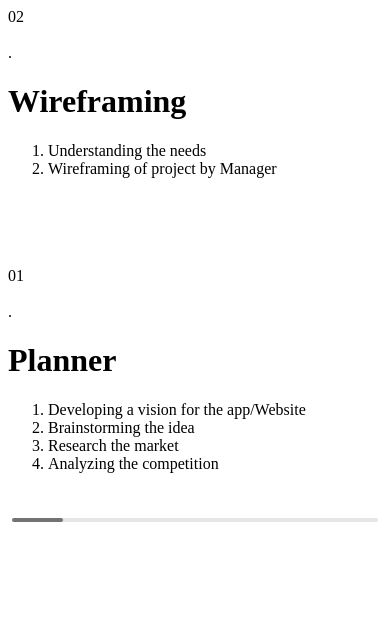
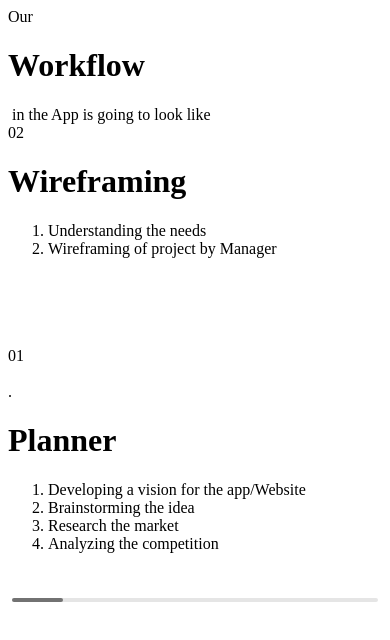
Before and after one commit to Muzamilkhan110/CR-Clone, a Next.js app: page /Detail-Industries/Workproc in a window 390 px wide. Shown: the top 640 px of the page. Built offline with nearby package versions, Linux system fonts and the light colour scheme.

Commit message:
Responsive WorkFlow Section

```diff
--- a/app/globals.css
+++ b/app/globals.css
@@ -80,6 +80,8 @@
 }
 /* Style the scrollbar track */
 .swiper-scrollbar {
+  position: relative;
+  top: 1px;
   background-color: #d7392f; /* Light gray for the track */
   height: 8px; /* Adjust height */
   width: 10px;
--- /dev/null
+++ b/components/workflow/SmallWork.tsx
@@ -0,0 +1,34 @@
+import React from 'react'
+
+interface SmallWorkProps{
+
+    number: string;
+    title: string;
+    orderlist?: string[];
+
+}
+
+const SmallWork:React.FC<SmallWorkProps>=({ number , title , orderlist}) => {
+  return (
+    <div className='max-w-[560px] m-auto py-6'>
+
+        <div className='flex flex-col justify-center'>
+        <div className='flex justify-center'>
+         <span className="p-4 text-base rounded-full bg-white text-black">{number}</span>
+         </div>
+         <div className="text-center py-3 ">
+          <h1 className="text-xl pb-1 text-white">{title}</h1>
+          <ol className="list-inside pl-0 text-sm text-neutral-300 ">
+            {orderlist?.map((point, index) => (
+              <li className="list-disc " key={index}>
+                {point}
+              </li>
+            ))}
+          </ol>
+        </div>
+        </div>
+    </div>
+  )
+}
+
+export default SmallWork
--- a/components/workflow/WorkFlow.tsx
+++ b/components/workflow/WorkFlow.tsx
@@ -4,7 +4,6 @@ import Image from "next/image";
 interface workProps {
   id: number;
   number: string;
-
   imageSrc?: string;
   imageAlt?: string;
   title: string;
@@ -21,11 +20,11 @@ const WorkFlow: React.FC<workProps> = ({
 }) => {
   return (
     <div className="">
-      <div className={`flex ${id % 2 !== 0 ? "flex-col" : "md:flex-col-reverse"}  items-baseline`}>
+      <div className={`flex ${id % 2 !== 0 ? "flex-col" : "md:flex-col-reverse"} max-sm:justify-center  items-baseline px-[6%]`}>
         <div className="p-4 text-base rounded-full bg-white text-black">{number}</div>
         <div>
           <Image
-          className="max-sm:hidden relative left-6 "
+          className="max-sm:hidden md:relative left-6 "
             src={imageSrc || "/border-line.webp"}
             alt={imageAlt || ""}
             width={1}
@@ -33,10 +32,10 @@ const WorkFlow: React.FC<workProps> = ({
           />
 
         </div>
-        <div className="bg-bguseclass rounded-full relative w-3 h-3 left-[19px] text-transparent">.</div>
+        <div className="bg-bguseclass rounded-full md:relative w-3 h-3 left-[19px] text-transparent max-sm:hidden">.</div>
         <div className=" max-sm:text-center py-3 ">
           <h1 className="text-xl pb-1 text-white">{title}</h1>
-          <ol className="max-sm:list-inside max-sm:pl-0 text-sm text-neutral-300 relative left-5">
+          <ol className="max-sm:list-inside max-sm:pl-0 text-sm text-neutral-300 md:relative left-5">
             {orderlist?.map((point, index) => (
               <li className="list-disc " key={index}>
                 {point}
--- a/pages/Detail-Industries/Workproc.tsx
+++ b/pages/Detail-Industries/Workproc.tsx
@@ -5,10 +5,16 @@ import { Swiper, SwiperSlide } from "swiper/react";
 import { Pagination, Autoplay, Scrollbar } from "swiper/modules";
 import "swiper/css";
 import "swiper/css/scrollbar";
+import SmallWork from "@/components/workflow/SmallWork";
 
 const Workproc = () => {
   return (
-    <div className="bg-zinc-900">
+    <div className="bg-zinc-900 py-8">
+      <div className='text-lg md:text-2xl text-white font-bold flex justify-center py-5 md:pb-[8%]'>
+        Our&nbsp;
+        <h1 className='useclass '>Workflow</h1>
+        &nbsp;in the App is going to look like
+      </div>
       <div className="block md:hidden">
         <Swiper
           modules={[Pagination, Autoplay]}
@@ -19,7 +25,7 @@ const Workproc = () => {
             768: { slidesPerView: 3 },
             320: { slidesPerView: 1 },
           }}
-          //   pagination={{ clickable: true }}
+            pagination={{ clickable: true }}
           autoplay={{
             delay: 2500,
           }}
@@ -27,8 +33,7 @@ const Workproc = () => {
         >
           {dataFlow.map((data, index) => (
             <SwiperSlide key={index}>
-              <WorkFlow
-                id={data.id}
+              <SmallWork
                 number={data.number}
                 title={data.title}
                 orderlist={data.orderlist}
@@ -49,8 +54,9 @@ const Workproc = () => {
             breakpoints={{
               1440: { slidesPerView: 7 },
               1024: { slidesPerView: 5 },
-              768: { slidesPerView: 3 },
+              768: { slidesPerView: 4 },
             }}
+
           >
             {dataFlow.map((data, index) => (
               <SwiperSlide
```
